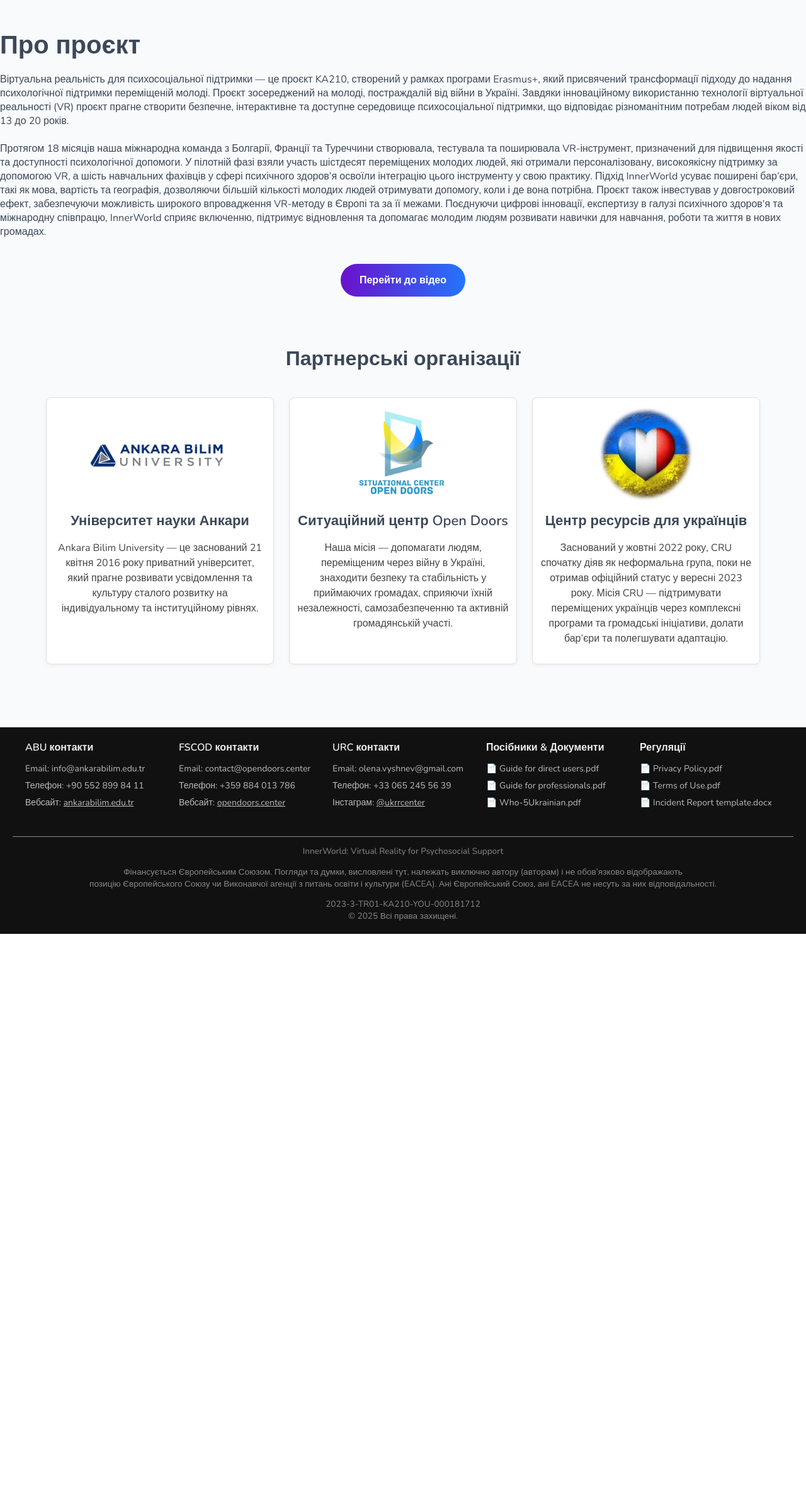
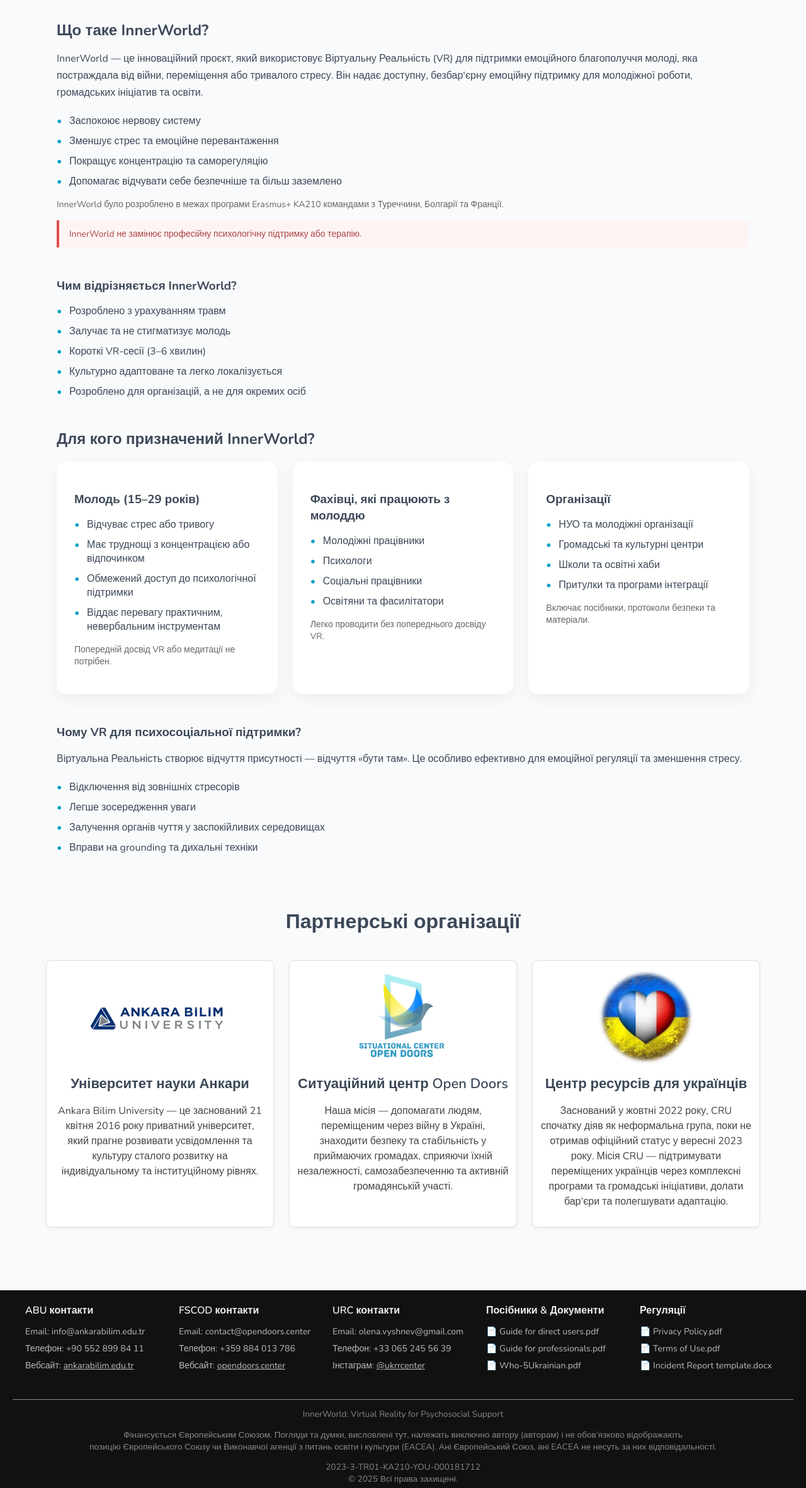
Before and after one commit to haldaniko/django-360vr-viewer, a Django app: page /about/ in a window 1280 px wide. Shown: the part 78-2441 px from the top of the page at 63% size. Before the commit the page ends 1561 px from the top, so only its background shows below. Run offline with Django 5.2, Linux system fonts and the light colour scheme; some libraries are stand-ins or nearby versions.

Commit message:
update 'about' page for ukrainian

```diff
--- a/templates/ukrainian/about.html
+++ b/templates/ukrainian/about.html
@@ -29,19 +29,19 @@
     <nav class="header__nav">
       <ul class="header__nav-list">
         <li class="header__nav-item">
-          <a href="{% url 'website:about' %}?lang=en" class="header__nav-link header__nav-link--active">Головна</a>
+          <a href="{% url 'website:about' %}?lang=ua" class="header__nav-link header__nav-link--active">Головна</a>
         </li>
         <li class="header__nav-item">
-          <a href="{% url 'website:video' %}?lang=en" class="header__nav-link">VR</a>
+          <a href="{% url 'website:video' %}?lang=ua" class="header__nav-link">VR</a>
         </li>
         <li class="header__nav-item">
-          <a href="{% url 'website:howitworks' %}?lang=en" class="header__nav-link">Як працює</a>
+          <a href="{% url 'website:howitworks' %}?lang=ua" class="header__nav-link">Як працює</a>
         </li>
         <li class="header__nav-item">
-          <a href="{% url 'website:guides' %}?lang=en" class="header__nav-link">Керівництва</a>
+          <a href="{% url 'website:guides' %}?lang=ua" class="header__nav-link">Керівництва</a>
         </li>
         <li class="header__nav-item">
-          <a href="{% url 'website:results' %}?lang=en" class="header__nav-link">Результати</a>
+          <a href="{% url 'website:results' %}?lang=ua" class="header__nav-link">Результати</a>
         </li>
       </ul>
     </nav>
@@ -61,27 +61,100 @@
 <main>
   <!-- About -->
   <section class="about">
-    <h2 class="about__title">Про проєкт</h2>
-    <p class="about__description">
-      Віртуальна реальність для психосоціальної підтримки — це проєкт KA210, створений у рамках програми Erasmus+, який
-      присвячений трансформації підходу до надання психологічної підтримки переміщеній молоді. Проєкт зосереджений на
-      молоді, постраждалій від війни в Україні. Завдяки інноваційному використанню технології віртуальної реальності
-      (VR) проєкт прагне створити безпечне, інтерактивне та доступне середовище психосоціальної підтримки, що відповідає
-      різноманітним потребам людей віком від 13 до 20 років.<br><br>
+    <div class="about__container">
 
-      Протягом 18 місяців наша міжнародна команда з Болгарії, Франції та Туреччини створювала, тестувала та поширювала
-      VR-інструмент, призначений для підвищення якості та доступності психологічної допомоги. У пілотній фазі взяли
-      участь шістдесят переміщених молодих людей, які отримали персоналізовану, високоякісну підтримку за допомогою VR,
-      а шість навчальних фахівців у сфері психічного здоров’я освоїли інтеграцію цього інструменту у свою практику.
-      Підхід InnerWorld усуває поширені бар’єри, такі як мова, вартість та географія, дозволяючи більшій кількості
-      молодих людей отримувати допомогу, коли і де вона потрібна. Проєкт також інвестував у довгостроковий ефект,
-      забезпечуючи можливість широкого впровадження VR-методу в Європі та за її межами. Поєднуючи цифрові інновації,
-      експертизу в галузі психічного здоров’я та міжнародну співпрацю, InnerWorld сприяє включенню, підтримує
-      відновлення та допомагає молодим людям розвивати навички для навчання, роботи та життя в нових громадах.
-    </p>
+      <div class="about__block">
+        <h1 class="about__heading">Що таке InnerWorld?</h1>
+        <p class="about__text">
+          InnerWorld — це інноваційний проєкт, який використовує Віртуальну Реальність (VR) для підтримки емоційного
+          благополуччя молоді, яка постраждала від війни, переміщення або тривалого стресу. Він надає доступну,
+          безбар'єрну емоційну підтримку для молодіжної роботи, громадських ініціатив та освіти.
+        </p>
 
-    <div class="proceed-button-container">
-      <a href="{% url 'website:video' %}?lang=ua" class="proceed-button">Перейти до відео</a>
+        <ul class="about__list">
+          <li>Заспокоює нервову систему</li>
+          <li>Зменшує стрес та емоційне перевантаження</li>
+          <li>Покращує концентрацію та саморегуляцію</li>
+          <li>Допомагає відчувати себе безпечніше та більш заземлено</li>
+        </ul>
+
+        <p class="about__note">
+          InnerWorld було розроблено в межах програми Erasmus+ KA210 командами з Туреччини, Болгарії та Франції.
+        </p>
+
+        <p class="about__warning">
+          InnerWorld не замінює професійну психологічну підтримку або терапію.
+        </p>
+      </div>
+
+      <div class="about__block">
+        <h3 class="about__heading">Чим відрізняється InnerWorld?</h3>
+
+        <ul class="about__features">
+          <li>Розроблено з урахуванням травм</li>
+          <li>Залучає та не стигматизує молодь</li>
+          <li>Короткі VR-сесії (3–6 хвилин)</li>
+          <li>Культурно адаптоване та легко локалізується</li>
+          <li>Розроблено для організацій, а не для окремих осіб</li>
+        </ul>
+      </div>
+
+      <h1>Для кого призначений InnerWorld?</h1>
+      <div class="about__grid">
+        <div class="about__card">
+          <h3 class="about__heading">Молодь (15–29 років)</h3>
+          <ul class="about__list">
+            <li>Відчуває стрес або тривогу</li>
+            <li>Має труднощі з концентрацією або відпочинком</li>
+            <li>Обмежений доступ до психологічної підтримки</li>
+            <li>Віддає перевагу практичним, невербальним інструментам</li>
+          </ul>
+          <p class="about__small">
+            Попередній досвід VR або медитації не потрібен.
+          </p>
+        </div>
+
+        <div class="about__card">
+          <h3 class="about__heading">Фахівці, які працюють з молоддю</h3>
+          <ul class="about__list">
+            <li>Молодіжні працівники</li>
+            <li>Психологи</li>
+            <li>Соціальні працівники</li>
+            <li>Освітяни та фасилітатори</li>
+          </ul>
+          <p class="about__small">
+            Легко проводити без попереднього досвіду VR.
+          </p>
+        </div>
+
+        <div class="about__card">
+          <h3 class="about__heading">Організації</h3>
+          <ul class="about__list">
+            <li>НУО та молодіжні організації</li>
+            <li>Громадські та культурні центри</li>
+            <li>Школи та освітні хаби</li>
+            <li>Притулки та програми інтеграції</li>
+          </ul>
+          <p class="about__small">
+            Включає посібники, протоколи безпеки та матеріали.
+          </p>
+        </div>
+      </div>
+
+      <div class="about__block">
+        <h3 class="about__heading">Чому VR для психосоціальної підтримки?</h3>
+        <p class="about__text">
+          Віртуальна Реальність створює відчуття присутності — відчуття «бути там». Це особливо ефективно для емоційної
+          регуляції та зменшення стресу.
+        </p>
+
+        <ul class="about__list">
+          <li>Відключення від зовнішніх стресорів</li>
+          <li>Легше зосередження уваги</li>
+          <li>Залучення органів чуття у заспокійливих середовищах</li>
+          <li>Вправи на grounding та дихальні техніки</li>
+        </ul>
+      </div>
     </div>
   </section>
 
@@ -204,10 +277,11 @@
       <hr class="footer__divider">
       <p class="footer__copy">
         InnerWorld: Virtual Reality for Psychosocial Support
-        <p>Фінансується Європейським Союзом. Погляди та думки, висловлені тут, належать виключно автору (авторам) і не обов’язково відображають<br> позицію Європейського Союзу чи Виконавчої агенції з питань освіти і культури (EACEA). Ані Європейський Союз, ані EACEA не несуть за них відповідальності.</p>
-        2023-3-TR01-KA210-YOU-000181712<br>
-        © 2025 Всі права захищені.
-      </p>
+      <p>Фінансується Європейським Союзом. Погляди та думки, висловлені тут, належать виключно автору (авторам) і не
+        обов’язково відображають<br> позицію Європейського Союзу чи Виконавчої агенції з питань освіти і культури
+        (EACEA). Ані Європейський Союз, ані EACEA не несуть за них відповідальності.</p>
+      2023-3-TR01-KA210-YOU-000181712<br>
+      © 2025 Всі права захищені.
     </div>
   </footer>
 </main>
```
Also changed, not shown: templates/ukrainian/video.html (+5 -5 lines).
